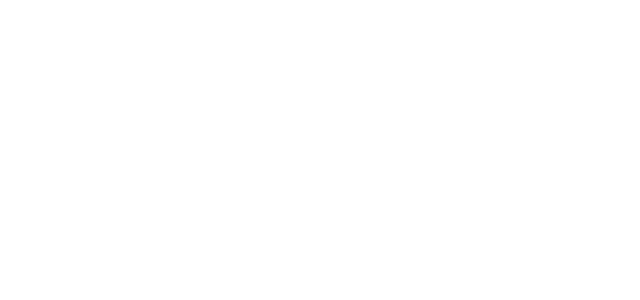
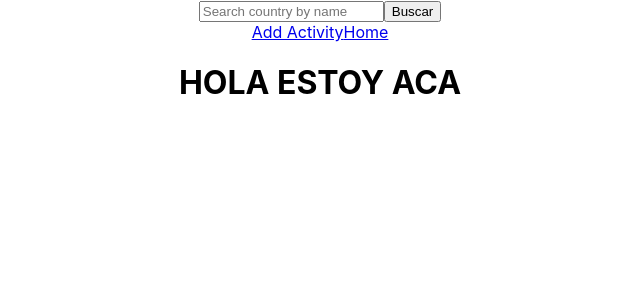
Before and after one commit to Melinaarmandpilon/PI-Countries, a React (Create React App) app in the folder client/: page /activity in a window 1280 px wide. Shown: the top 300 px of the page, without its empty margins (320-960 px from the left). Built offline with nearby package versions, Linux system fonts and the light colour scheme.

Commit message:
route activity

```diff
--- a/client/src/App.js
+++ b/client/src/App.js
@@ -1,7 +1,8 @@
 import './App.css';
 import {Route} from 'react-router-dom';
 import {Landing,Home} from './Views/index.js';
-import {CountryDetail} from './components/index';
+import {CountryDetail,AddActivity} from './components/index';
+
 
 
 export default function App() {
@@ -10,6 +11,7 @@ export default function App() {
       <Route exact path="/" component={Landing}/>
       <Route exact path="/Home" component={Home}/>
       <Route exact path="/Home/:id" component={CountryDetail}/>
+      <Route exact path="/activity" component={AddActivity}/>
     </div>
   );
 }
--- a/client/src/components/AddActivity/AddActivity.jsx
+++ b/client/src/components/AddActivity/AddActivity.jsx
@@ -1,5 +1,12 @@
 import React from "react";
+import { NavBar } from "../index";
 
 export default function AddActivity(){
+    return(
+        <div>
+            <NavBar/>
+            <h1>HOLA ESTOY ACA</h1>
+        </div>
+    )
 
 }
--- a/client/src/components/index.js
+++ b/client/src/components/index.js
@@ -1,11 +1,12 @@
+import NavBar from "./NavBar/NavBar";
 import Searchbar from "./SearchBar/SearchBar";
 import Countries from "./Countries/Countries";
-import NavBar from "./NavBar/NavBar";
 import Country from './Country/Country';
 import Pagination from './Pagination/Pagination';
 import CountryDetail from './CountryDetail/CountryDetail';
 import Continent from './Filter/Continent';
 import Reset from './Reset/Reset';
+import AddActivity from './AddActivity/AddActivity';
 
 export{
     NavBar,
@@ -16,4 +17,5 @@ export{
     CountryDetail,
     Continent,
     Reset,
+    AddActivity,
 }
```
